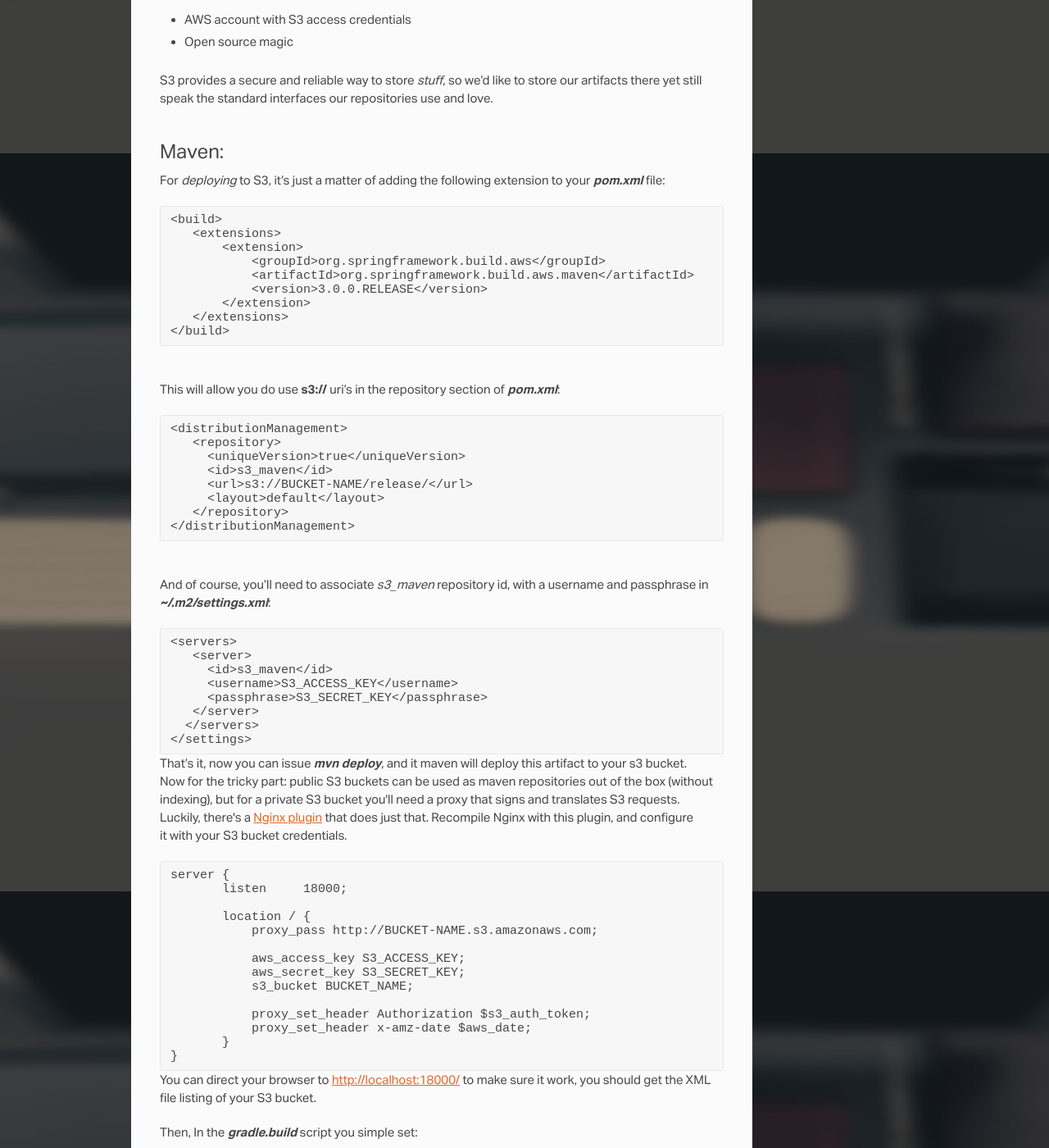
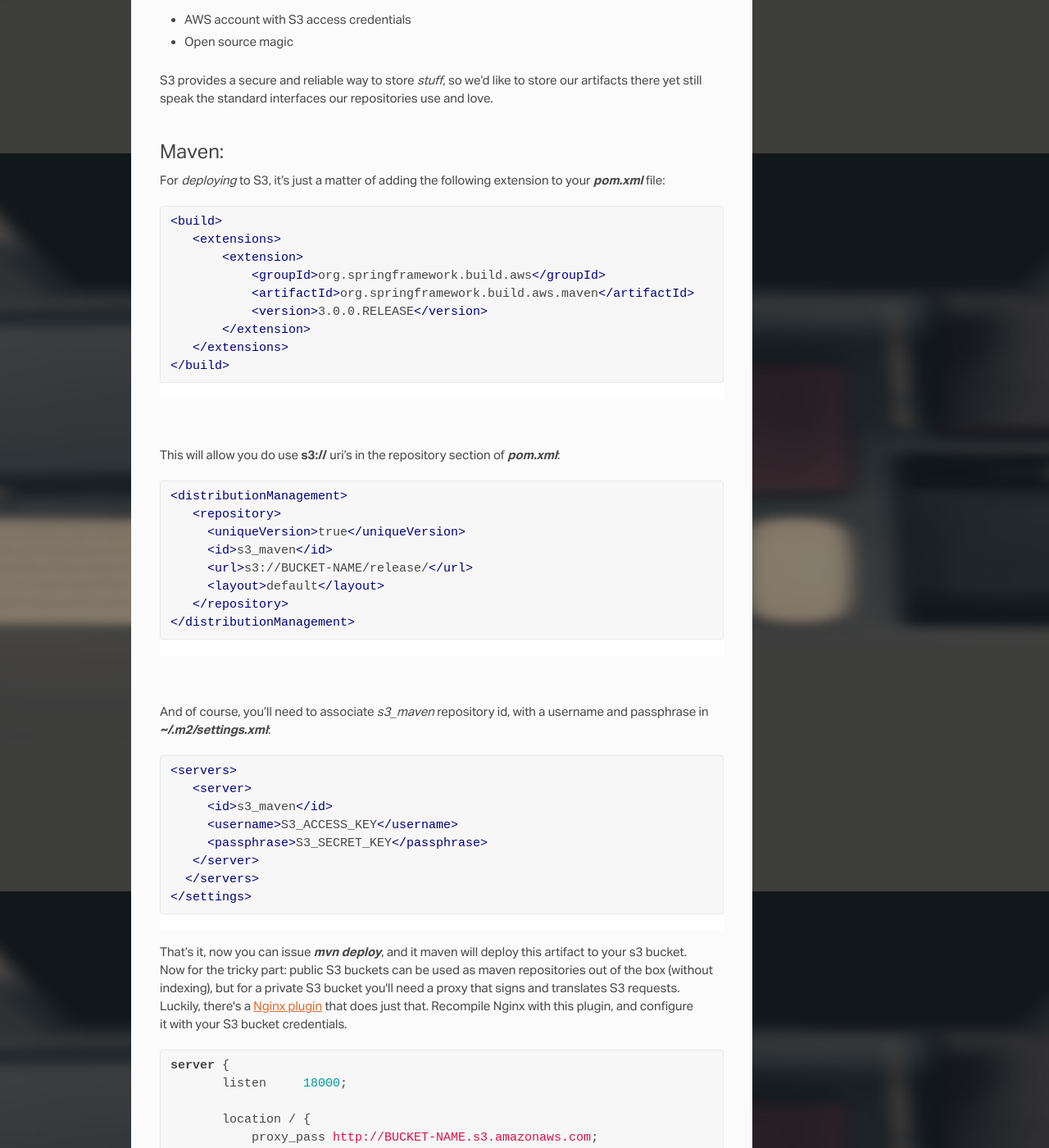
Before and after one commit to EverythingMe/geeks.everything.me, a Jekyll site: the page built from _posts/2014-11-18-roll-your-own-artifacts-repository-with-aws-s3.html, in a window 1280 px wide and 1400 px high, scrolled down 713 px. Shown: the whole window at 82% size. Built offline with Jekyll 4.4.1, drawn with Linux system fonts in a browser that asks for light colours; some of the changed text lies outside the part shown.

Commit message:
Syntax Highlighting

```diff
--- a/_config.yml
+++ b/_config.yml
@@ -8,3 +8,6 @@
 
 # Build settings
 markdown: kramdown
+
+kramdown:
+  syntax_highlighter: rouge
--- a/_posts/2014-11-18-roll-your-own-artifacts-repository-with-aws-s3.html
+++ b/_posts/2014-11-18-roll-your-own-artifacts-repository-with-aws-s3.html
@@ -40,39 +40,46 @@
 <p>S3 provides a secure and reliable way to store <em>stuff</em>, so we’d like to store our artifacts there yet still speak the standard interfaces our repositories use and love.</p>
 <h1>Maven:</h1>
 <p>For <em>deploying</em> to S3, it’s just a matter of adding the following extension to your <strong><em>pom.xml</em></strong> file:</p>
-<pre class="lang:default decode:true ">&lt;build&gt;
-   &lt;extensions&gt;
-       &lt;extension&gt;
-           &lt;groupId&gt;org.springframework.build.aws&lt;/groupId&gt;
-           &lt;artifactId&gt;org.springframework.build.aws.maven&lt;/artifactId&gt;
-           &lt;version&gt;3.0.0.RELEASE&lt;/version&gt;
-       &lt;/extension&gt;
-   &lt;/extensions&gt;
-&lt;/build&gt;</pre>
+{% highlight xml %}
+<build>
+   <extensions>
+       <extension>
+           <groupId>org.springframework.build.aws</groupId>
+           <artifactId>org.springframework.build.aws.maven</artifactId>
+           <version>3.0.0.RELEASE</version>
+       </extension>
+   </extensions>
+</build>
+{% endhighlight %}
 <p>&nbsp;</p>
 <p>This will allow you do use <strong>s3://</strong> uri’s in the repository section of <strong><em>pom.xml</em></strong>:</p>
-<pre class="lang:default decode:true ">&lt;distributionManagement&gt;
-   &lt;repository&gt;
-     &lt;uniqueVersion&gt;true&lt;/uniqueVersion&gt;
-     &lt;id&gt;s3_maven&lt;/id&gt;
-     &lt;url&gt;s3://BUCKET-NAME/release/&lt;/url&gt;
-     &lt;layout&gt;default&lt;/layout&gt;
-   &lt;/repository&gt;
-&lt;/distributionManagement&gt;</pre>
+{% highlight xml %}
+<distributionManagement>
+   <repository>
+     <uniqueVersion>true</uniqueVersion>
+     <id>s3_maven</id>
+     <url>s3://BUCKET-NAME/release/</url>
+     <layout>default</layout>
+   </repository>
+</distributionManagement>
+{% endhighlight %}
 <p>&nbsp;</p>
 <p>And of course, you’ll need to associate <em>s3_maven</em> repository id, with a username and passphrase in <em><strong>~/.m2/settings.xml</strong></em>:</p>
-<pre class="lang:default decode:true">&lt;servers&gt;
-   &lt;server&gt;
-     &lt;id&gt;s3_maven&lt;/id&gt;
-     &lt;username&gt;S3_ACCESS_KEY&lt;/username&gt;
-     &lt;passphrase&gt;S3_SECRET_KEY&lt;/passphrase&gt;
-   &lt;/server&gt;
-  &lt;/servers&gt;
-&lt;/settings&gt;</pre>
+{% highlight xml %}
+<servers>
+   <server>
+     <id>s3_maven</id>
+     <username>S3_ACCESS_KEY</username>
+     <passphrase>S3_SECRET_KEY</passphrase>
+   </server>
+  </servers>
+</settings>
+{% endhighlight %}
 <p>That’s it, now you can issue <em><strong>mvn deploy</strong></em>, and it maven will deploy this artifact to your s3 bucket.<br />
 Now for the tricky part: public S3 buckets can be used as maven repositories out of the box (without indexing), but for a private S3 bucket you'll need a proxy that signs and translates S3 requests.<br />
 Luckily, there's a <a href="https://github.com/anomalizer/ngx_aws_auth">Nginx plugin</a> that does just that. Recompile Nginx with this plugin, and configure it with your S3 bucket credentials.</p>
-<pre class="lang:default decode:true ">server {
+{% highlight nginx %}
+server {
        listen     18000;
 
        location / {
@@ -85,57 +92,71 @@
            proxy_set_header Authorization $s3_auth_token;
            proxy_set_header x-amz-date $aws_date;
        }
-}</pre>
+}
+{% endhighlight %}
 <p>You can direct your browser to <a href="http://localhost:18000/">http://localhost:18000/</a> to make sure it work, you should get the XML file listing of your S3 bucket.</p>
 <p>Then, In the <strong><em>gradle.build</em></strong> script you simple set:</p>
-<pre class="lang:default decode:true ">repositories {
+{% highlight text %}
+repositories {
    maven {
        url 'http://localhost:18000/release/'
    }
 }
 dependencies {
        compile 'GROUP_ID:ARTIFACT_ID:VERSION'
-}</pre>
+}
+{% endhighlight %}
 <p>That’s it, gradle will go to your local proxy, and fetch the artifact.</p>
 <p>(Note: You should add some basic authentication and https, checkout the Docker example further down.)</p>
 <h1>PyPi:</h1>
 <p>Again, thanks to open source, there's a <a href="https://github.com/mathcamp/pypicloud">PyPi server</a> that can use S3 as it's backend.</p>
 <p>Installation is simple (checkout the git repo for Docker container example)</p>
-<pre class="lang:default decode:true ">mkdir mypypi
+{% highlight bash %}
+mkdir mypypi
 cd mypypi
 virtualenv .pyenv
 source .pyenv/bin/activate
 pip install pypicloud waitress
 pypicloud-make-config -t server.ini
-pserve server.ini</pre>
+pserve server.ini
+{% endhighlight %}
 <p>During pypicloud-make-config you’ll be asked for your S3 details and bucket name, and you’ll also create a basic authentication user</p>
 <p>Add your new pypi index to<em><strong> ~/.pypirc</strong></em></p>
-<pre class="lang:default decode:true">[distutils]
+{% highlight text %}
+[distutils]
 index-servers = pypicloud
 
 [pypicloud]
 repository = http://localhost:6543/pypi/
 username = PYPICLOUD_USER
-password = PYPI_CLOUD_PASSWORD</pre>
+password = PYPI_CLOUD_PASSWORD
+{% endhighlight %}
 <p>And now you can upload Python packages to S3!</p>
-<pre class="lang:default decode:true ">python setup.py sdist upload -r pypicloud</pre>
+{% highlight bash %}
+python setup.py sdist upload -r pypicloud
+{% endhighlight %}
 <p>If you want to use this index for Pip, then set it as your index-url in <em><strong>~/.pip/pip.conf</strong></em></p>
-<pre class="lang:default decode:true ">[global]
-index-url = http://PYPICLOUD_USER:PYPICLOUD_PASSWORD@localhost:6543/pypi/</pre>
+{% highlight text %}
+[global]
+index-url = http://PYPICLOUD_USER:PYPICLOUD_PASSWORD@localhost:6543/pypi/
+{% endhighlight %}
 <p>(Note: by default PyPiCloud will just redirect to https://pypi.python.org for any packages it doesn’t have, you can configure it to cache these packages in S3 too, read the docs!)</p>
 <h1>Docker:</h1>
 <p>Inspired by this <a href="https://www.digitalocean.com/community/tutorials/how-to-set-up-a-private-docker-registry-on-ubuntu-14-04">guide</a></p>
 <p>Docker registry already supports S3 out of the box, just issue:</p>
-<pre class="lang:default decode:true ">docker run \
+{% highlight bash %}
+docker run \
 -e SETTINGS_FLAVOR=s3 \
 -e AWS_BUCKET=mybucket \
 -e STORAGE_PATH=/registry \
 -e AWS_KEY=myawskey \
 -e AWS_SECRET=myawssecret \
 -p 5000:5000 \
-registry</pre>
+registry
+{% endhighlight %}
 <p>But we want authentication, and https, so lets put an Nginx proxy in front of it, here’s a sample config:</p>
-<pre class="lang:default decode:true ">upstream docker-registry {
+{% highlight nginx %}
+upstream docker-registry {
   server localhost:5000;
 }
 
@@ -175,12 +196,15 @@
     auth_basic off;
     proxy_pass http://docker-registry;
   }
-}</pre>
+}
+{% endhighlight %}
 <p>Check the link above on instructions to how to create certificates and basic auth file.</p>
 <p>To test it works, tag an image and push it to your new registry!</p>
-<pre class="lang:default decode:true">docker login https://YOUR.DOMAIN.NAME:8080
+{% highlight bash %}
+docker login https://YOUR.DOMAIN.NAME:8080
 docker tag IMAGE_NAME YOUR.DOMAIN.NAME:8080/IMAGE_NAME
-docker push YOUR.DOMAIN.NAME:8080/IMAGE_NAME</pre>
+docker push YOUR.DOMAIN.NAME:8080/IMAGE_NAME
+{% endhighlight %}
 <h1>Recap</h1>
 <p>To quote Brian Kernighan and Rob Pike regarding the Unix philosophy:</p>
 <blockquote>
```
